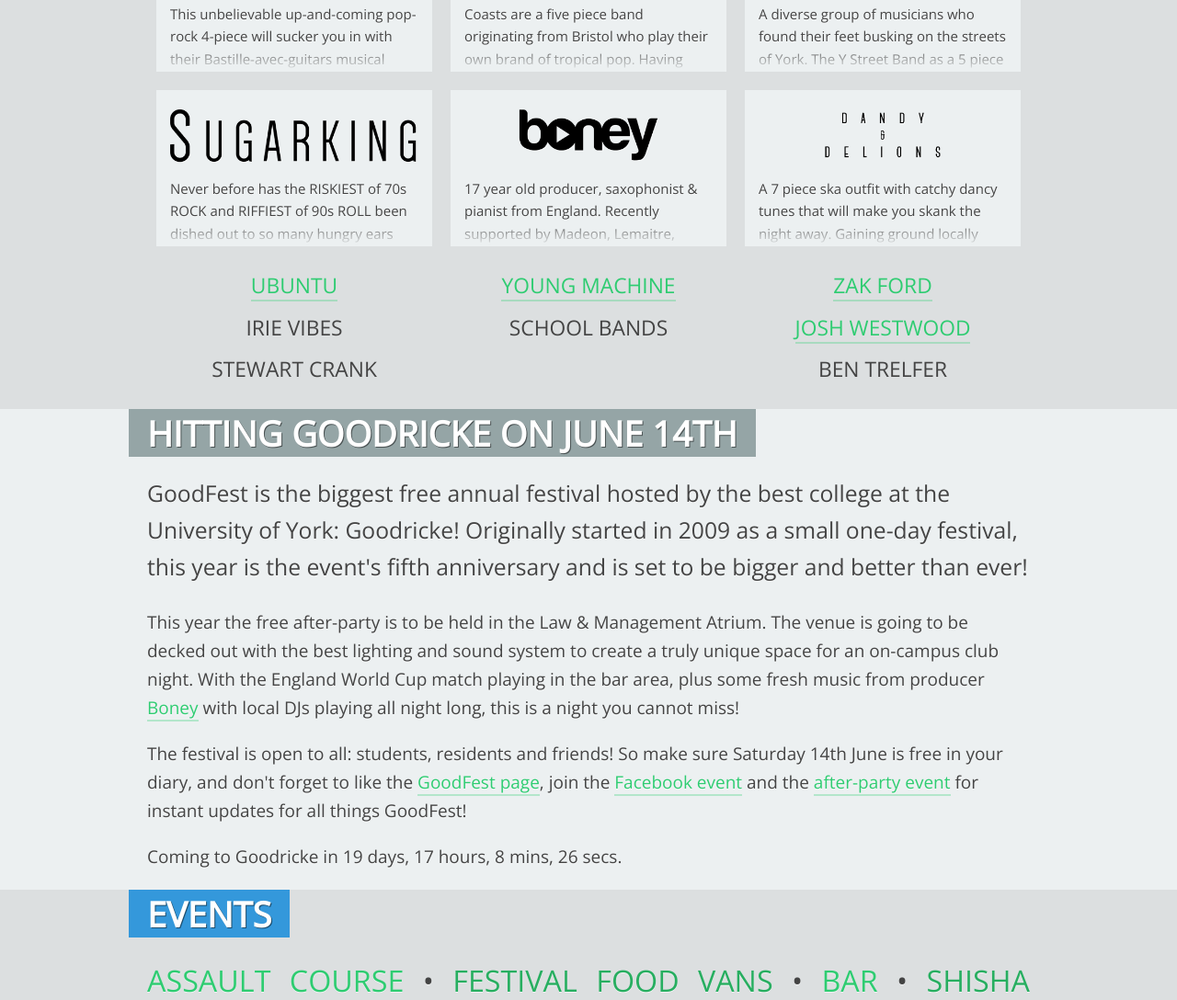
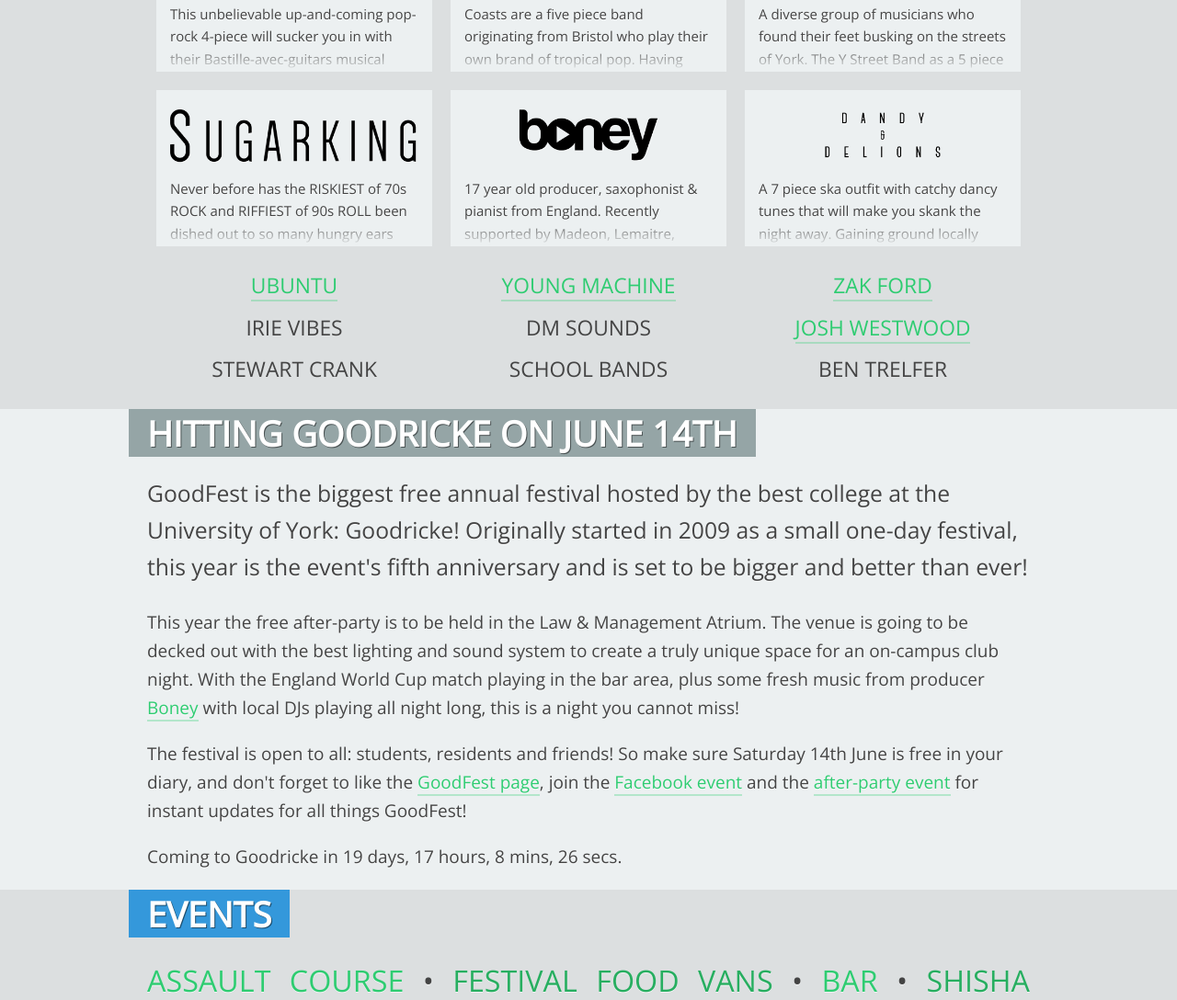
Before and after one commit to GoodrickeJCRC/goodfest-2014, a website: page static/index.html in a window 1280 px wide. Shown: the part 924-2012 px from the top of the page at 92% size. Drawn offline with nearby package versions, Linux system fonts and the light colour scheme; files that its build step writes are made by us from their sources.

Commit message:
Added DM Sounds to the lineup

```diff
--- a/static/index.html
+++ b/static/index.html
@@ -179,6 +179,7 @@
 
 				<div class="lineup-column">
 					<a href="https://www.facebook.com/YoungMachine1">YOUNG MACHINE</a><br />
+					DM SOUNDS<br />
 					SCHOOL BANDS<br />
 				</div>
 
```
